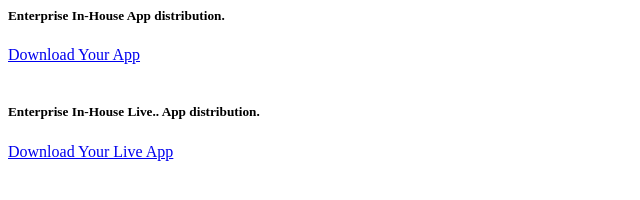
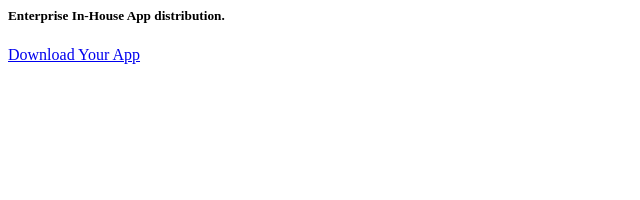
Before and after one commit to ashishtalupp/Talupp, a plain HTML site: page index.html in a window 1280 px wide. Shown: the whole page, without its empty margins (0-640 px from the left). Drawn offline with Linux system fonts and the light colour scheme.

Commit message:
Update index.html

```diff
--- a/index.html
+++ b/index.html
@@ -5,11 +5,6 @@
           <h5 class="">Enterprise In-House App distribution.</h6>
           <a class="button button-primary" href="itms-services://?action=download-manifest&url=https://dl.dropboxusercontent.com/s/2zim93r25gx1tuv/manifest.plist">Download Your App</a>
         </div>
-        <br>
-        <div class="one-half column">
-          <h5 class="">Enterprise In-House Live.. App distribution.</h6>
-          <a class="button button-primary" href="itms-services://?action=download-manifest&url=https://dl.dropboxusercontent.com/s/xn3d2k2l2yc4ssi/manifest.plist?dl=0">Download Your Live App</a>
-        </div>
       </div>
     </div>
   </div></body></html>
```
